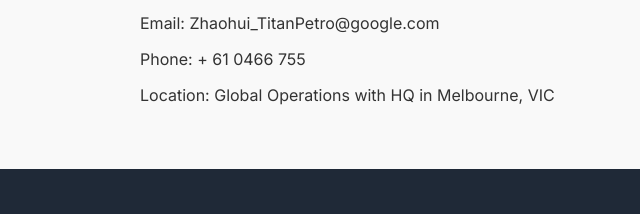
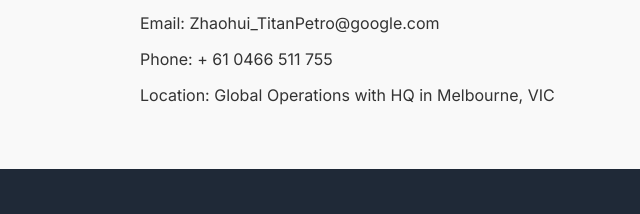
Before and after one commit to TheSkyTop/Titan_Petro, a plain HTML site: page index.html in a window 1280 px wide. Shown: the part 1251-1465 px from the top of the page, 0-640 px from the left. Drawn offline with Linux system fonts and the light colour scheme.

Commit message:
Update index.html

```diff
--- a/index.html
+++ b/index.html
@@ -115,7 +115,7 @@
   <section class="section" id="contact">
     <h2>Contact Us</h2>
     <p>Email: Zhaohui_TitanPetro@google.com</p>
-    <p>Phone: + 61 0466 755</p>
+    <p>Phone: + 61 0466 511 755</p>
     <p>Location: Global Operations with HQ in Melbourne, VIC</p>
   </section>
 
```
